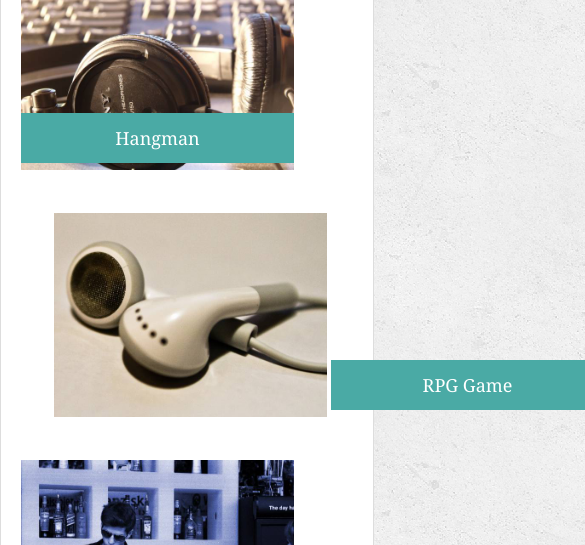
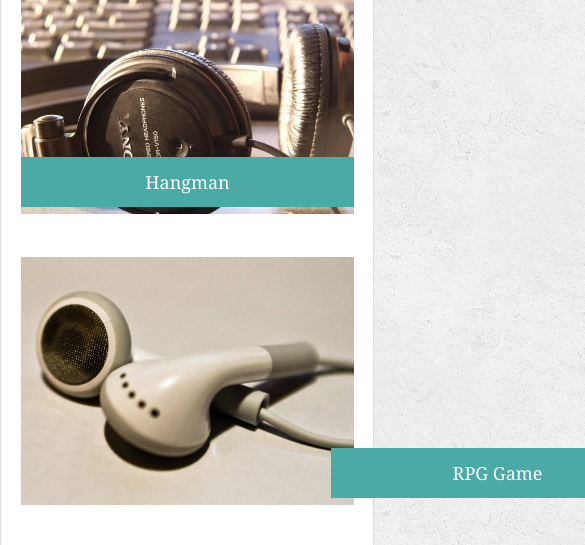
Before and after one commit to asztell/portfolio-assignment, a plain HTML site: page assignment1/portfolio.html in a window 390 px wide. Shown: the part 273-818 px from the top of the page, 585 px wide, since content can reach past the window. Drawn offline with Linux system fonts and the light colour scheme.

Commit message:
media query update 1

```diff
--- a/assignment1/assets/css/style.css
+++ b/assignment1/assets/css/style.css
@@ -259,14 +259,16 @@ footer, .push {
 		width: 334px;
 	}
 	#portfolio_pix > a > img {
-		width: 273px;
+		width: 333px;
+		height: 248px;
+		margin-left: 0;
 	}
 	#portfolio_pix > a > h3 {
-		width: 273px;
+		width: 333px;
 	}
 	#portfolio_pix > a:nth-child(2n-1) > h3:nth-child(2) {
 		margin-left: 0px;
-		width: 273px;
+		width: 333px;
 	}
 	input[type="text"], textarea {
 		width: 567px;
```
